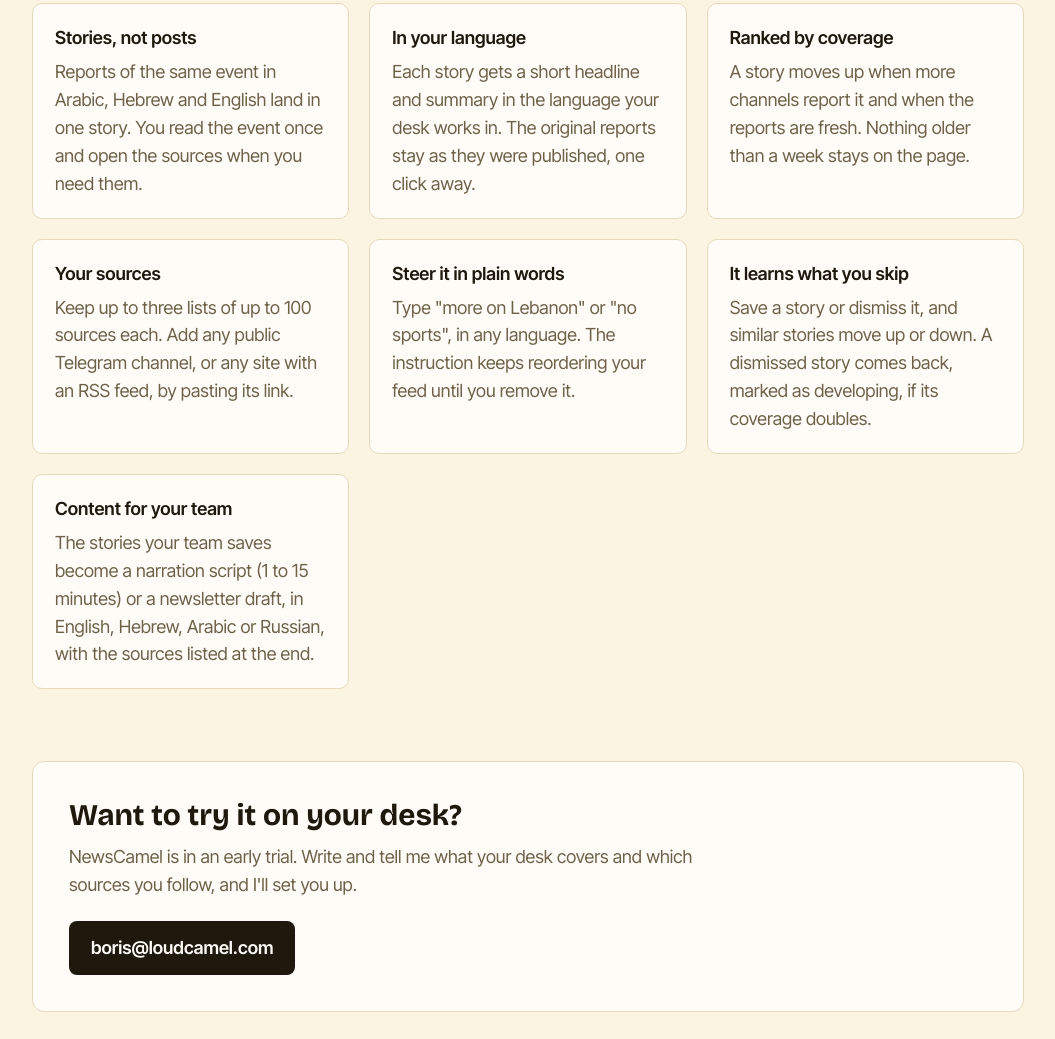
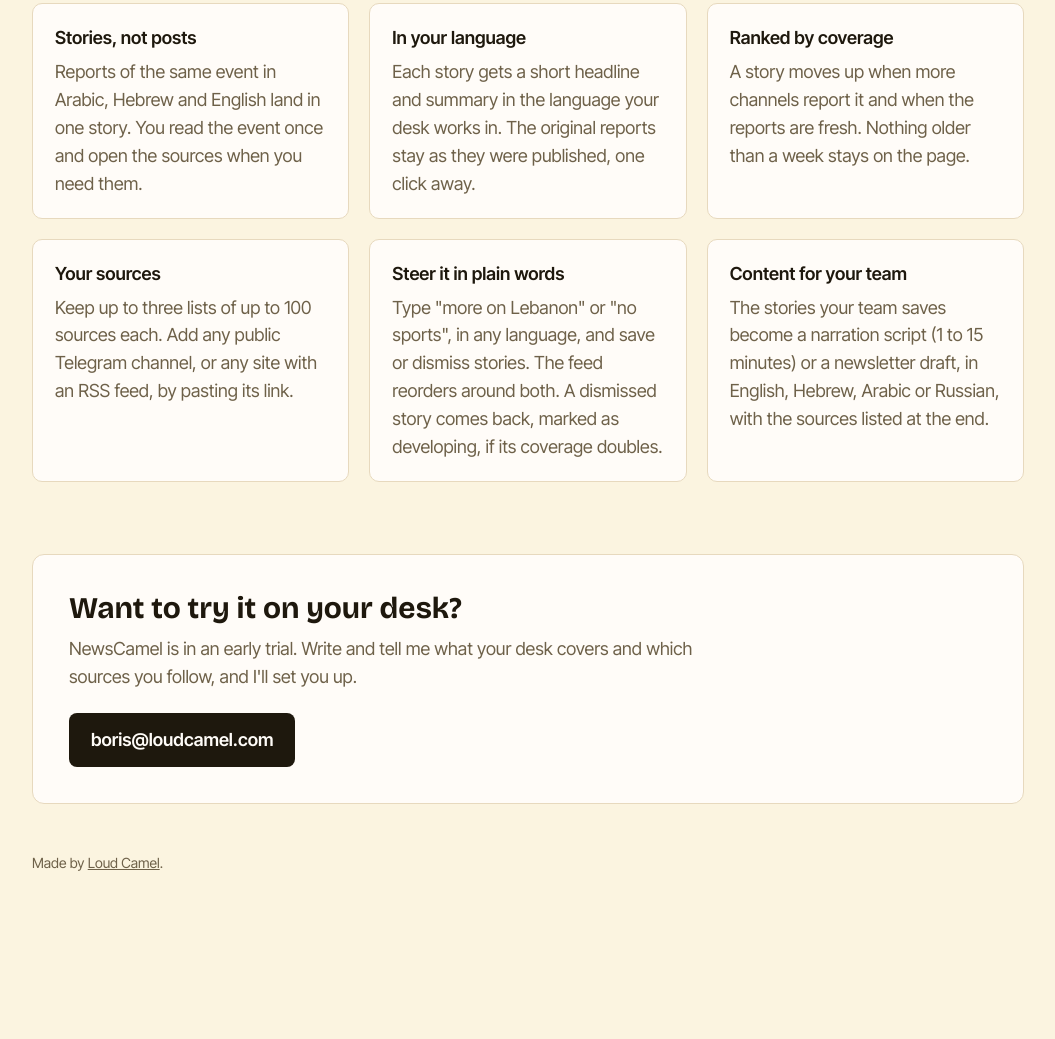
Before and after one commit to bgbg/newscamel-site, a plain HTML site: page index.html in a window 1280 px wide. Shown: the part 1435-2474 px from the top of the page, without its empty margins (112-1167 px from the left). After the commit the page ends 2349 px from the top, so only its background shows below. Drawn offline with nearby package versions, Linux system fonts and the light colour scheme.

Commit message:
Six feature boxes

```diff
--- a/index.html
+++ b/index.html
@@ -61,8 +61,7 @@
       <div><h3>In your language</h3><p>Each story gets a short headline and summary in the language your desk works in. The original reports stay as they were published, one click away.</p></div>
       <div><h3>Ranked by coverage</h3><p>A story moves up when more channels report it and when the reports are fresh. Nothing older than a week stays on the page.</p></div>
       <div><h3>Your sources</h3><p>Keep up to three lists of up to 100 sources each. Add any public Telegram channel, or any site with an RSS feed, by pasting its link.</p></div>
-      <div><h3>Steer it in plain words</h3><p>Type "more on Lebanon" or "no sports", in any language. The instruction keeps reordering your feed until you remove it.</p></div>
-      <div><h3>It learns what you skip</h3><p>Save a story or dismiss it, and similar stories move up or down. A dismissed story comes back, marked as developing, if its coverage doubles.</p></div>
+      <div><h3>Steer it in plain words</h3><p>Type "more on Lebanon" or "no sports", in any language, and save or dismiss stories. The feed reorders around both. A dismissed story comes back, marked as developing, if its coverage doubles.</p></div>
       <div><h3>Content for your team</h3><p>The stories your team saves become a narration script (1 to 15 minutes) or a newsletter draft, in English, Hebrew, Arabic or Russian, with the sources listed at the end.</p></div>
     </div>
 
```
